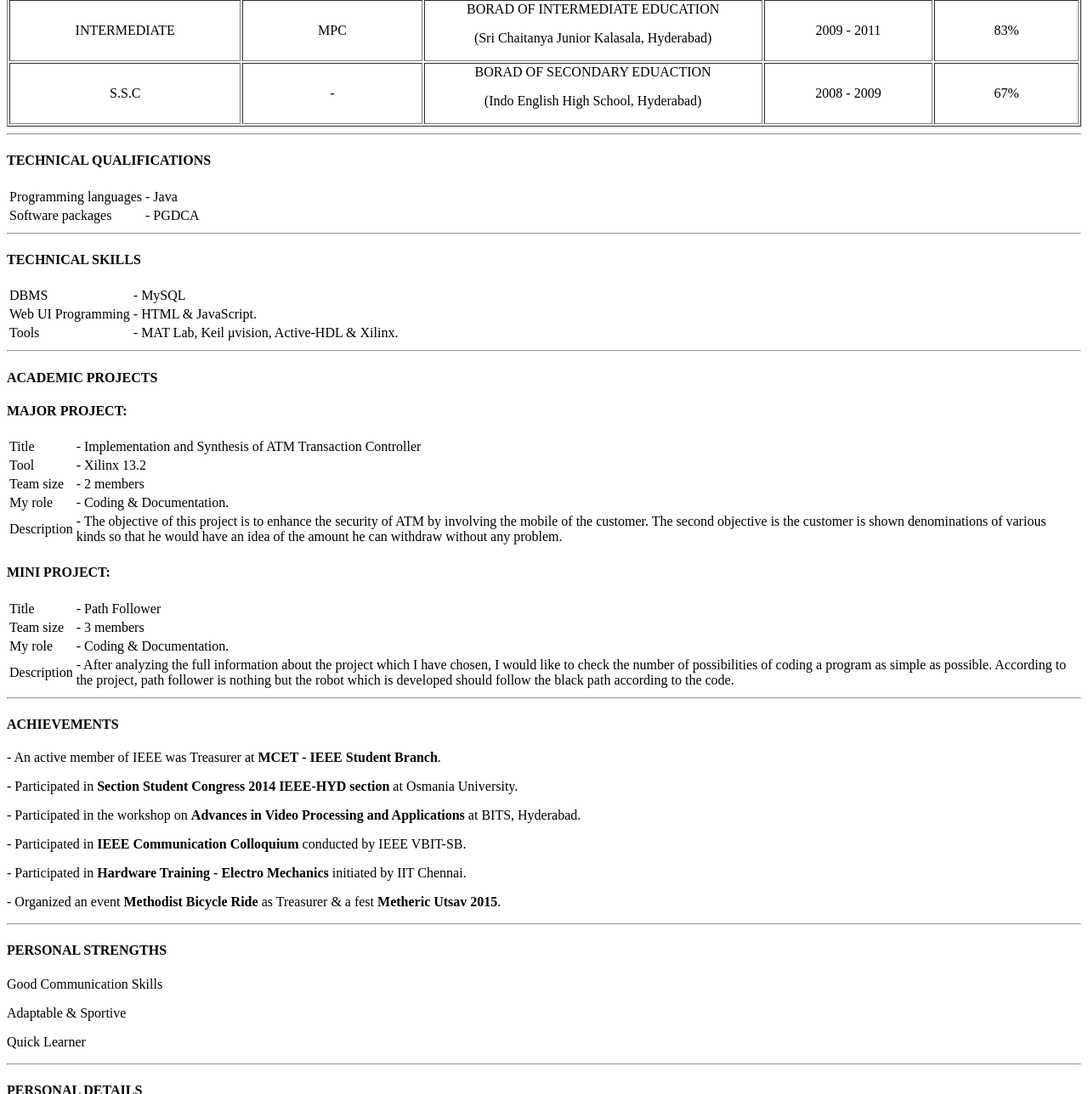
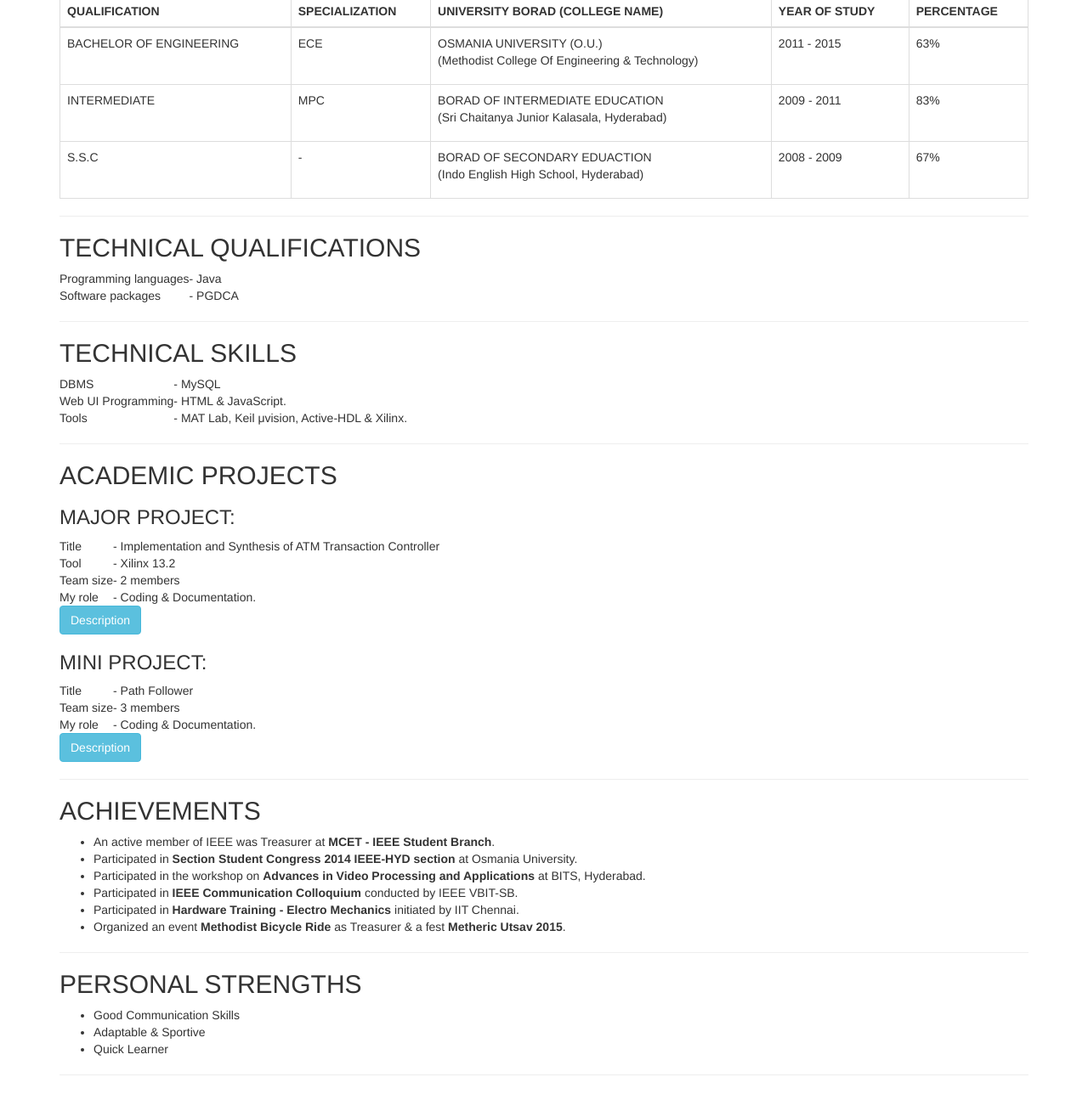
Before and after one commit to Kartheek2016/Kartheek2016.github.io, a plain HTML site: page index.html in a window 1280 px wide. Shown: the part 508-1796 px from the top of the page at 85% size. Drawn offline with nearby package versions, Linux system fonts and the light colour scheme.

Commit message:
Updated Resume using Bootstrap 3

```diff
--- a/index.html
+++ b/index.html
@@ -4,9 +4,16 @@
 <head>
 	<meta charset="UTF-8">
 	<title>C.K.Kartheek - Resume</title>
+	<link rel="stylesheet" href="http://maxcdn.bootstrapcdn.com/bootstrap/3.3.6/css/bootstrap.min.css">
+	<script src="https://ajax.googleapis.com/ajax/libs/jquery/1.12.0/jquery.min.js"></script>
+	<script src="http://maxcdn.bootstrapcdn.com/bootstrap/3.3.6/js/bootstrap.min.js"></script>
 </head>
-	<body style="backgroundcolor:black;text-color:white">
-		<h1>CHILVERY KUMARA KARTHEEK</H1>
+<body>
+	<div class="container">
+	<div class="jumbotron">
+	<div class="page-header">
+	<h1><mark>CHILVERY KUMARA KARTHEEK</mark></h1>
+	</div>
 	<table>
 		<tr>
 			<td>Address</td> <td>: H. No. 3-5-303, Flat No. 202(2nd Floor), Vittalwadi, Narayanaguda, Hyderabad - 500 029.</td>
@@ -18,23 +25,26 @@
 			<td>Email id.</td> <td>: <a href="">chilvery.kartheek@gmail.com</a></td>
 		</tr>
 	</table>
-		<hr>
+	</div>
 	<h2>CAREER OBJECTIVE</h2>
 		<p>Being in pursuit of challenging position as a Java Developer in an esteemed organization, as I have the analytical & logical skills relevant for this job. I see myself as the Project Leader in a couple of years down the line.</p>
 	<hr>
-		<h4>ACADEMIC QUALIFICATIONS</h4>
-		<table border="1" style="width:100%;text-align:center"">
-			<tr style="font-size:20px">
+	<h2>ACADEMIC QUALIFICATIONS</h2>
+	<table class="table table-bordered">
+	<thead>
+		<tr>
 			<th>QUALIFICATION</th>
 			<th>SPECIALIZATION</th>
-				<th>UNIVERSITY BORAD<p>(COLLEGE NAME)</p></th>
+			<th>UNIVERSITY BORAD (COLLEGE NAME)</th>
 			<th>YEAR OF STUDY</th>
 			<th>PERCENTAGE</th>
 		</tr>
+	</thead>
+	<tbody>
 		<tr>
 			<td>BACHELOR OF ENGINEERING</td>
 			<td>ECE</td>
-				<td>OSMANIA UNIVERSITY<p>(Methodist College Of Engineering & Technology)</p></td>
+			<td>OSMANIA UNIVERSITY (<abbr>O.U.</abbr>)<p>(Methodist College Of Engineering & Technology)</p></td>
 			<td>2011 - 2015</td>
 			<td>63%</td>
 		</tr>
@@ -52,9 +62,10 @@
 			<td>2008 - 2009</td>
 			<td>67%</td>
 		</tr>
+	</tbody>
 	</table>
 	<hr>
-		<h4>TECHNICAL QUALIFICATIONS</h4>
+	<h2>TECHNICAL QUALIFICATIONS</h2>
 	<table>
 		<tr>
 			<td>Programming languages</td><td>- Java</td>
@@ -64,7 +75,7 @@
 		</tr>
 	</table>
 	<hr>
-		<h4>TECHNICAL SKILLS</h4>
+	<h2>TECHNICAL SKILLS</h2>
 	<table>
 		<tr>
 			<td>DBMS</td><td>- MySQL</td>
@@ -77,8 +88,8 @@
 		</tr>
 	</table>
 	<hr>
-		<h4>ACADEMIC PROJECTS</h4>
-		<h4>MAJOR PROJECT:</h4>
+	<h2>ACADEMIC PROJECTS</h2>
+	<h3>MAJOR PROJECT:</h3>
 	<table>
 		<tr>
 			<td>Title</td> <td>- Implementation and Synthesis of ATM Transaction Controller</td>
@@ -92,11 +103,12 @@
 		<tr>
 			<td>My role</td> <td>- Coding & Documentation.</td>
 		</tr>
-			<tr>
-				<td>Description</td> <td>- The objective of this project is to enhance the security of ATM by involving the mobile of the customer. The second objective is the customer is shown denominations of various kinds so that he would have an idea of the amount he can withdraw without any problem.</td>
-			</tr>
 	</table>
-		<h4>MINI PROJECT:</h4>
+	<button type="button" class="btn btn-info" data-toggle="collapse" data-target="#desc">Description</button>
+	<div id="desc" class="collapse">
+		The objective of this project is to enhance the security of ATM by involving the mobile of the customer. The second objective is the customer is shown denominations of various kinds so that he would have an idea of the amount he can withdraw without any problem.
+	</div>
+	<h3>MINI PROJECT:</h3>
 	<table>
 		<tr>
 			<td>Title</td> <td>- Path Follower</td>
@@ -107,25 +119,28 @@
 		<tr>
 			<td>My role</td> <td>- Coding & Documentation.</td>
 		</tr>
-			<tr>
-				<td>Description</td> <td>- After analyzing the full information about the project which I have chosen, I would like to check the number of possibilities of coding a program as simple as possible. According to the project, path follower is nothing but the robot which is developed should follow the black path according to the code.</td>
-			</tr>
 	</table>
+	<button type="button" class="btn btn-info" data-toggle="collapse" data-target="#desc2">Description</button>
+	<div id="desc2" class="collapse">After analyzing the full information about the project which I have chosen, I would like to check the number of possibilities of coding a program as simple as possible. According to the project, path follower is nothing but the robot which is developed should follow the black path according to the code.</div>
 	<hr>
-		<h4>ACHIEVEMENTS</h4>
-		<p>- An active member of IEEE was Treasurer at <strong>MCET - IEEE Student Branch</strong>.</p>
-		<p>- Participated in <strong>Section Student Congress 2014 IEEE-HYD section</strong> at Osmania University.</p>
-		<p>- Participated in the workshop on <strong>Advances in Video Processing and Applications</strong> at BITS, Hyderabad.</p>
-		<p>- Participated in <strong>IEEE Communication Colloquium</strong> conducted by IEEE VBIT-SB.</p>
-		<p>- Participated in <strong>Hardware Training - Electro Mechanics</strong> initiated by IIT Chennai.</p>
-		<p>- Organized an event <strong>Methodist Bicycle Ride</strong> as Treasurer & a fest <strong>Metheric Utsav 2015</strong>.</p>
+	<h2>ACHIEVEMENTS</h2>
+	<ul>
+		<li>An active member of IEEE was Treasurer at <strong>MCET - IEEE Student Branch</strong>.</li>
+		<li>Participated in <strong>Section Student Congress 2014 IEEE-HYD section</strong> at Osmania University.</li>
+		<li>Participated in the workshop on <strong>Advances in Video Processing and Applications</strong> at BITS, Hyderabad.</li>
+		<li>Participated in <strong>IEEE Communication Colloquium</strong> conducted by IEEE VBIT-SB.</li>
+		<li>Participated in <strong>Hardware Training - Electro Mechanics</strong> initiated by IIT Chennai.</li>
+		<li>Organized an event <strong>Methodist Bicycle Ride</strong> as Treasurer & a fest <strong>Metheric Utsav 2015</strong>.</li>
+	</ul>
 	<hr>
-		<h4>PERSONAL STRENGTHS</h4>
-		<p>Good Communication Skills</p>
-		<p>Adaptable & Sportive</p>
-		<p>Quick Learner</p>
+	<h2>PERSONAL STRENGTHS</h2>
+	<ul>
+		<li>Good Communication Skills</li>
+		<li>Adaptable & Sportive</li>
+		<li>Quick Learner</li>
+	</ul>
 	<hr>
-		<h4>PERSONAL DETAILS</h4>
+	<h2>PERSONAL DETAILS</h2>
 	<table>
 		<tr>
 			<td>Father's Name</td> <td>- C. VENKATESHWAR</td>
@@ -145,5 +160,6 @@
 	</table>
 	<hr>
 	<div style="text-align:center;height:10%;">Copyrights : chilvery.kartheek@gmail.com</div>
+	</div>
 </body>
 </html>
```
Lines whose indentation alone changed are shown as unchanged.
